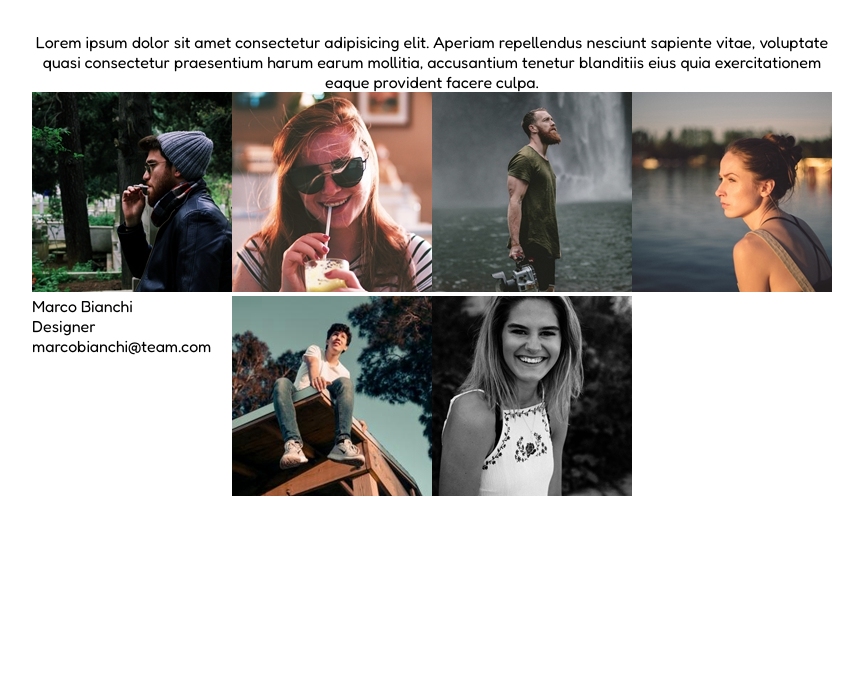
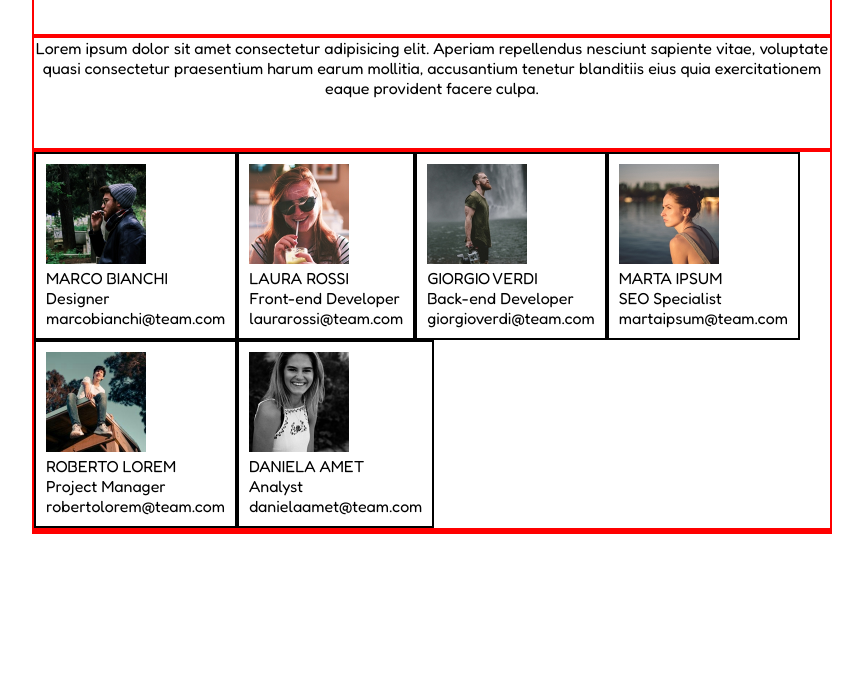
Before and after one commit to FrancescoDOrtona/html-css-float-cards, a plain HTML site: page index.html in a window 1280 px wide. Shown: the part 107-800 px from the top of the page, without its empty margins (208-1071 px from the left). Drawn offline with Linux system fonts and the light colour scheme.

Commit message:
add-labels-construction

```diff
--- a/css/style.css
+++ b/css/style.css
@@ -13,17 +13,15 @@ body{
 .container{
     margin: 0 auto;
     max-width: 800px;
+
 }
 
 .clearfix::after{
     content: '';
     display: table;
-    clear:left;
+    clear: both;
 }
 
-.float-left{
-    float: left;
-}
 
 
 /* Title  */
@@ -38,4 +36,26 @@ header h1{
 
 .description{
     text-align: center;
+    margin-bottom: 50px;
 }
+
+/* Cards */
+
+img{
+    width: 100px;
+}
+
+.card__labels{
+    float: left;
+}
+
+.debug .container{
+    border: 2px solid red;
+
+}
+
+.debug .card__labels{
+    border: 2px solid black;
+    padding: 10px;
+    min-height: 100px;
+}
--- a/index.html
+++ b/index.html
@@ -9,7 +9,7 @@
     <link rel="stylesheet" href="./css/style.css">
     <title>Float Cards</title>
 </head>
-<body>
+<body class="debug">
     <!-- Page Title -->
     <header class="container">
         <h1>Meet Our Team</h1>
@@ -25,48 +25,42 @@
     <!-- Cards -->
 
         <section class="container">
-            <div>
-                <div class="float-left clearfix">
+            <div class="card clearfix">
+                <div  class="card__labels">
                     <img src="./img/male1.png" alt="Profilo Marco Bianchi">
-                        <p>Marco Bianchi</p>
+                        <p>MARCO BIANCHI</p>
                         <p>Designer</p>
-                        <p><a href="email"></a>marcobianchi@team.com</p>
-                    </img>
+                        <p>marcobianchi@team.com</p>
                 </div>
-                <div class="float-left">
-                    <img src="./img/female1.png" alt="Profilo Laura Rossi">
-                        <p></p>
-                        <p></p>
-                        <p></p>
-                    </img>
+                <div  class="card__labels">
+                    <img  src="./img/female1.png" alt="Profilo Laura Rossi">
+                        <p>LAURA ROSSI</p>
+                        <p>Front-end Developer</p>
+                        <p>laurarossi@team.com</p>
                 </div>
-                <div class="float-left">
+                <div  class="card__labels">
                     <img src="./img/male2.png" alt="Profilo Giorgio Verdi">
-                        <p></p>
-                        <p></p>
-                        <p></p>
-                    </img>
+                        <p>GIORGIO VERDI</p>
+                        <p>Back-end Developer</p>
+                        <p>giorgioverdi@team.com</p>
                 </div>
-                <div class="float-left">
+                <div class="card__labels">
                     <img src="./img/female2.png" alt="Profilo Marta Ipsum">
-                        <p></p>
-                        <p></p>
-                        <p></p>
-                    </img>
+                        <p>MARTA IPSUM</p>
+                        <p>SEO Specialist</p>
+                        <p>martaipsum@team.com</p>
                 </div>
-                <div class="float-left">
+                <div class="card__labels">
                     <img src="./img/male3.png" alt="Profilo Roberto Lorem">
-                        <p></p>
-                        <p></p>
-                        <p></p>
-                    </img>
+                        <p>ROBERTO LOREM</p>
+                        <p>Project Manager</p>
+                        <p>robertolorem@team.com</p>
                 </div>
-                <div class="float-left">
+                <div class="card__labels">
                     <img src="./img/female3.png" alt="Profilo Daniela Amet">
-                        <p></p>
-                        <p></p>
-                        <p></p>
-                    </img>
+                        <p>DANIELA AMET</p>
+                        <p>Analyst</p>
+                        <p>danielaamet@team.com</p>
                 </div>
             </div>
         </section>
```
